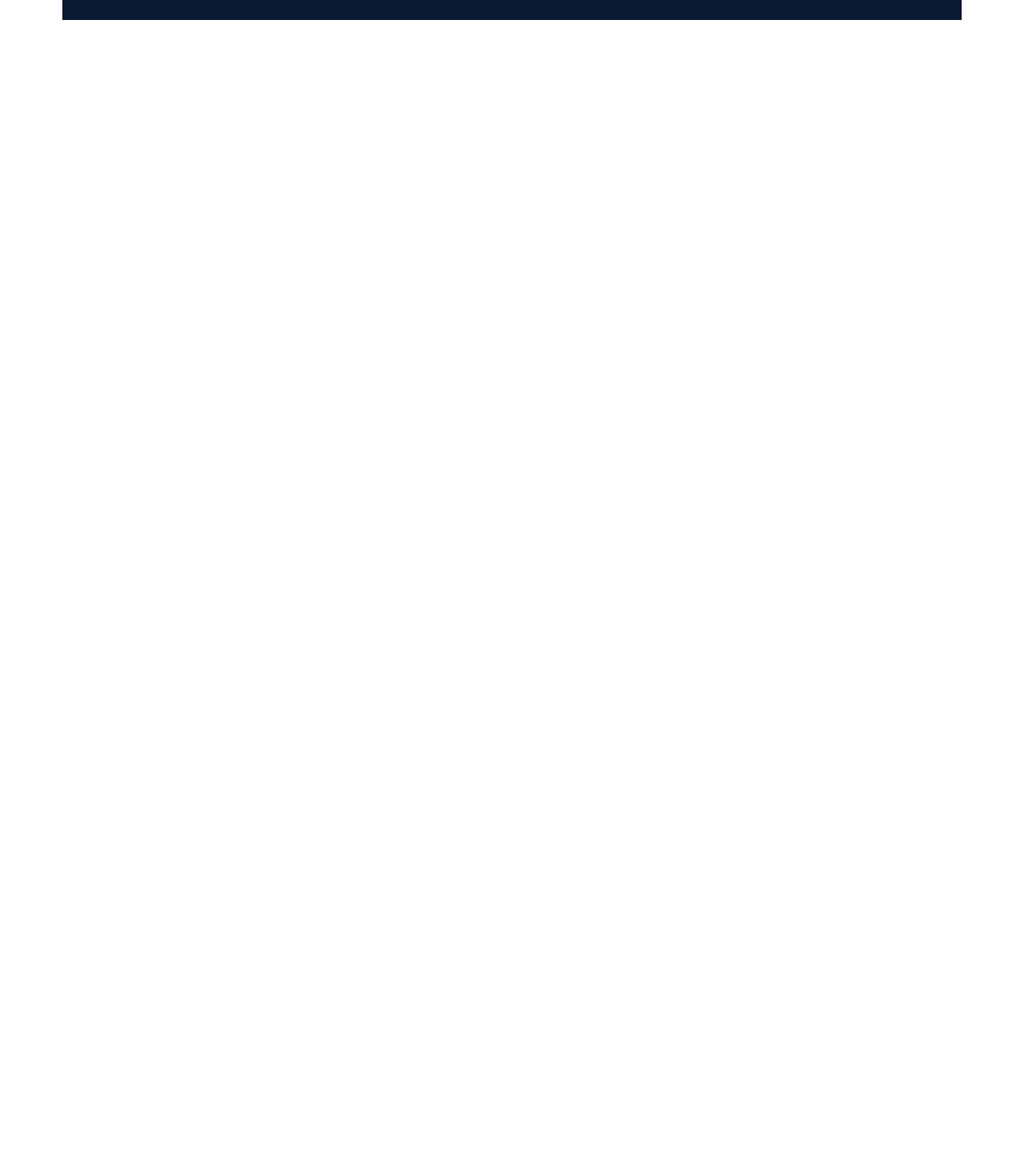
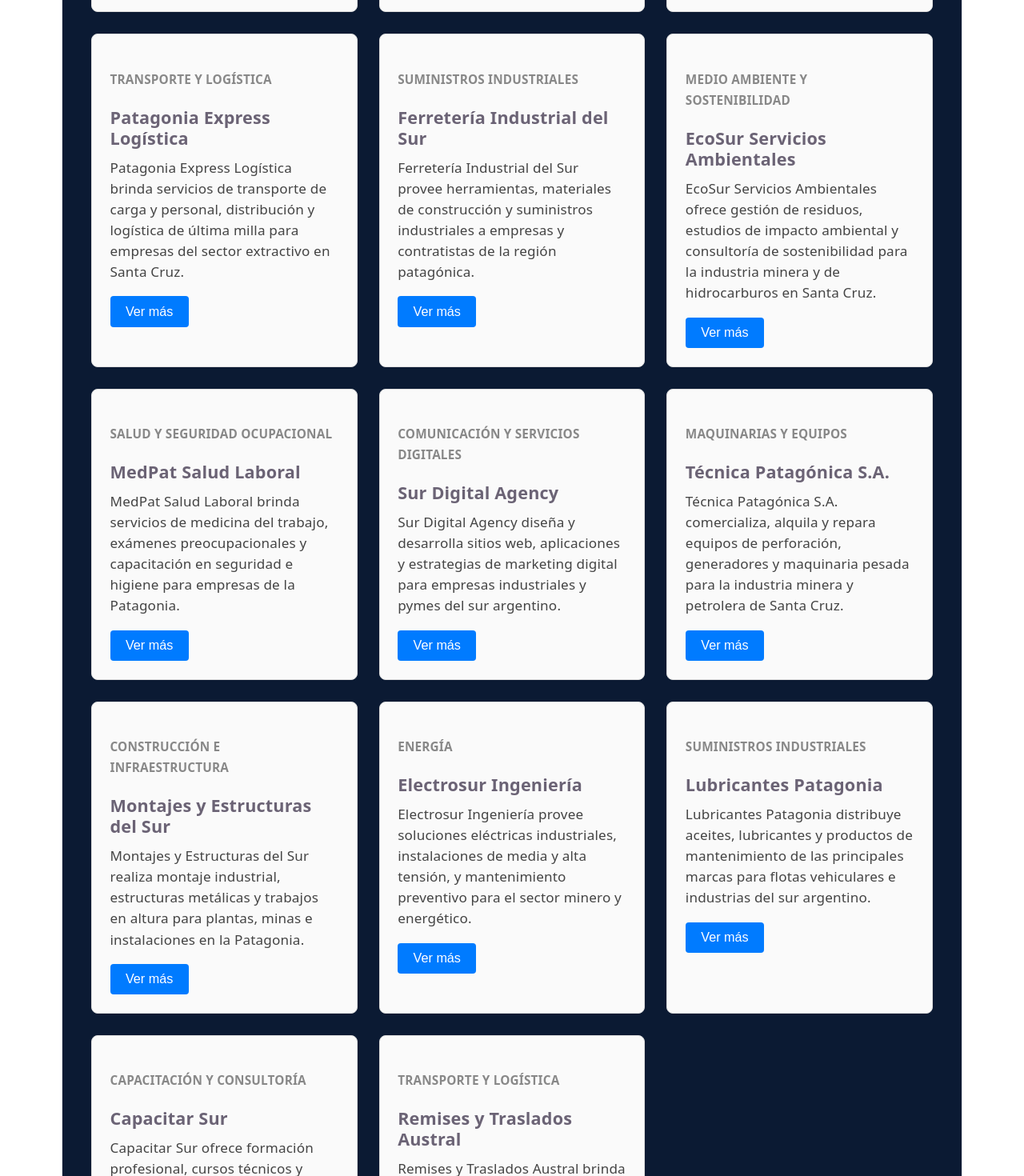
Before and after one commit to ornemut14/directorio-mineria-sj, a React (Vite) app: page /servicios in a window 1280 px wide. Shown: the part 1420-2890 px from the top of the page at 80% size. Before the commit the page ends 1445 px from the top, so only its background shows below. Built offline with nearby package versions, Linux system fonts and the light colour scheme.

Commit message:
mas servicios agregados

```diff
--- a/src/pages/allservices/allservices.jsx
+++ b/src/pages/allservices/allservices.jsx
@@ -52,7 +52,80 @@ const servicios = [
     descripcion:
       "Deseado Seguridad brinda venta y recarga de extintores, EPP y soluciones en seguridad industrial desde Puerto Deseado, Santa Cruz.",
   },
-];
+  // --- Nuevos registros ---
+  {
+    categoria: "Construcción e Infraestructura",
+    nombre: "Constructora Austral SRL",
+    descripcion:
+      "Constructora Austral SRL ejecuta obras civiles, viales e industriales en la Patagonia, con amplia experiencia en proyectos mineros y de infraestructura en Santa Cruz.",
+  },
+  {
+    categoria: "Transporte y logística",
+    nombre: "Patagonia Express Logística",
+    descripcion:
+      "Patagonia Express Logística brinda servicios de transporte de carga y personal, distribución y logística de última milla para empresas del sector extractivo en Santa Cruz.",
+  },
+  {
+    categoria: "Suministros Industriales",
+    nombre: "Ferretería Industrial del Sur",
+    descripcion:
+      "Ferretería Industrial del Sur provee herramientas, materiales de construcción y suministros industriales a empresas y contratistas de la región patagónica.",
+  },
+  {
+    categoria: "Medio Ambiente y Sostenibilidad",
+    nombre: "EcoSur Servicios Ambientales",
+    descripcion:
+      "EcoSur Servicios Ambientales ofrece gestión de residuos, estudios de impacto ambiental y consultoría de sostenibilidad para la industria minera y de hidrocarburos en Santa Cruz.",
+  },
+  {
+    categoria: "Salud y Seguridad Ocupacional",
+    nombre: "MedPat Salud Laboral",
+    descripcion:
+      "MedPat Salud Laboral brinda servicios de medicina del trabajo, exámenes preocupacionales y capacitación en seguridad e higiene para empresas de la Patagonia.",
+  },
+  {
+    categoria: "Comunicación y Servicios Digitales",
+    nombre: "Sur Digital Agency",
+    descripcion:
+      "Sur Digital Agency diseña y desarrolla sitios web, aplicaciones y estrategias de marketing digital para empresas industriales y pymes del sur argentino.",
+  },
+  {
+    categoria: "Maquinarias y Equipos",
+    nombre: "Técnica Patagónica S.A.",
+    descripcion:
+      "Técnica Patagónica S.A. comercializa, alquila y repara equipos de perforación, generadores y maquinaria pesada para la industria minera y petrolera de Santa Cruz.",
+  },
+  {
+    categoria: "Construcción e Infraestructura",
+    nombre: "Montajes y Estructuras del Sur",
+    descripcion:
+      "Montajes y Estructuras del Sur realiza montaje industrial, estructuras metálicas y trabajos en altura para plantas, minas e instalaciones en la Patagonia.",
+  },
+  {
+    categoria: "Energía",
+    nombre: "Electrosur Ingeniería",
+    descripcion:
+      "Electrosur Ingeniería provee soluciones eléctricas industriales, instalaciones de media y alta tensión, y mantenimiento preventivo para el sector minero y energético.",
+  },
+  {
+    categoria: "Suministros Industriales",
+    nombre: "Lubricantes Patagonia",
+    descripcion:
+      "Lubricantes Patagonia distribuye aceites, lubricantes y productos de mantenimiento de las principales marcas para flotas vehiculares e industrias del sur argentino.",
+  },
+  {
+    categoria: "Capacitación y Consultoría",
+    nombre: "Capacitar Sur",
+    descripcion:
+      "Capacitar Sur ofrece formación profesional, cursos técnicos y consultoría organizacional orientados a empresas del sector minero, petrolero y de construcción en Santa Cruz.",
+  },
+  {
+    categoria: "Transporte y logística",
+    nombre: "Remises y Traslados Austral",
+    descripcion:
+      "Remises y Traslados Austral brinda servicios de traslado de personal, transfers aeroportuarios y movilidad corporativa para empresas e instituciones en la Patagonia.",
+  },
+]
 
 const Allservices = () => {
   const [listsh, setListsh] = useState([]);
```
Also changed, not shown: 1 other file (tests, documents, lock files or other folders).
